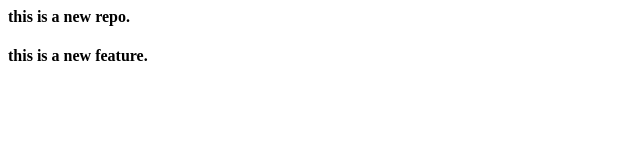
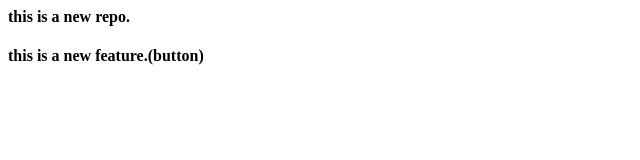
Before and after one commit to priyanshiK26/localrepo, a plain HTML site: page index.html in a window 1280 px wide. Shown: the full height of the page, 0-640 px from the left. Drawn offline with Linux system fonts and the light colour scheme.

Commit message:
add button

```diff
--- a/index.html
+++ b/index.html
@@ -1,2 +1,2 @@
 <h4>this is a new repo.</h4>
-<h4>this is a new feature.</h4>
+<h4>this is a new feature.(button)</h4>
```
